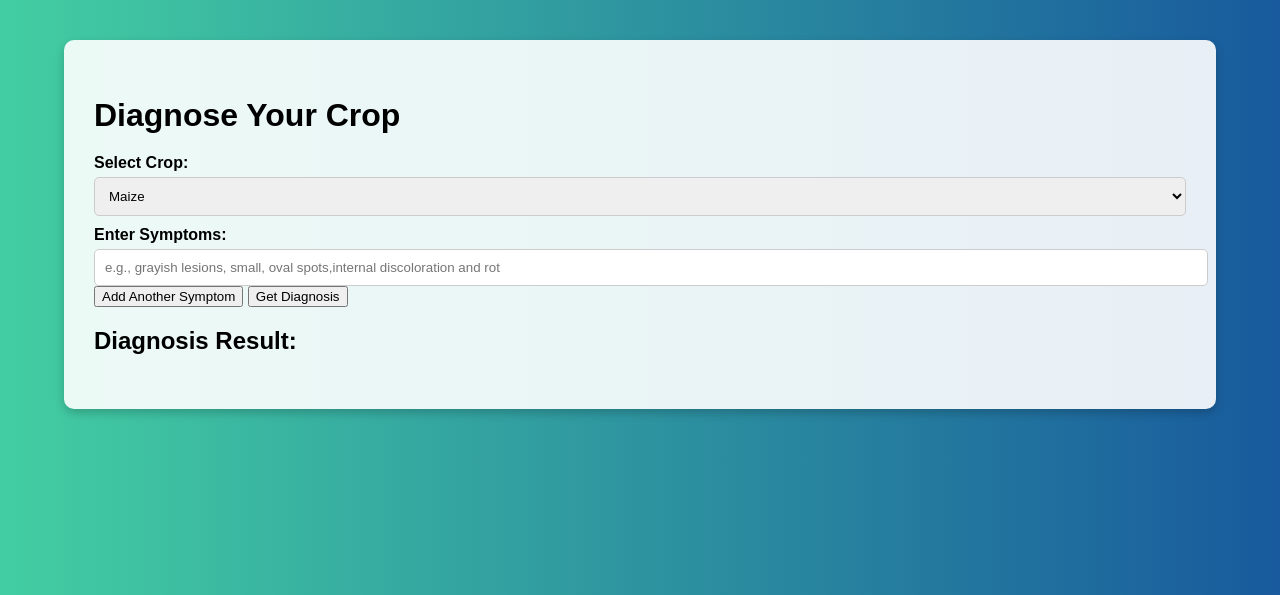
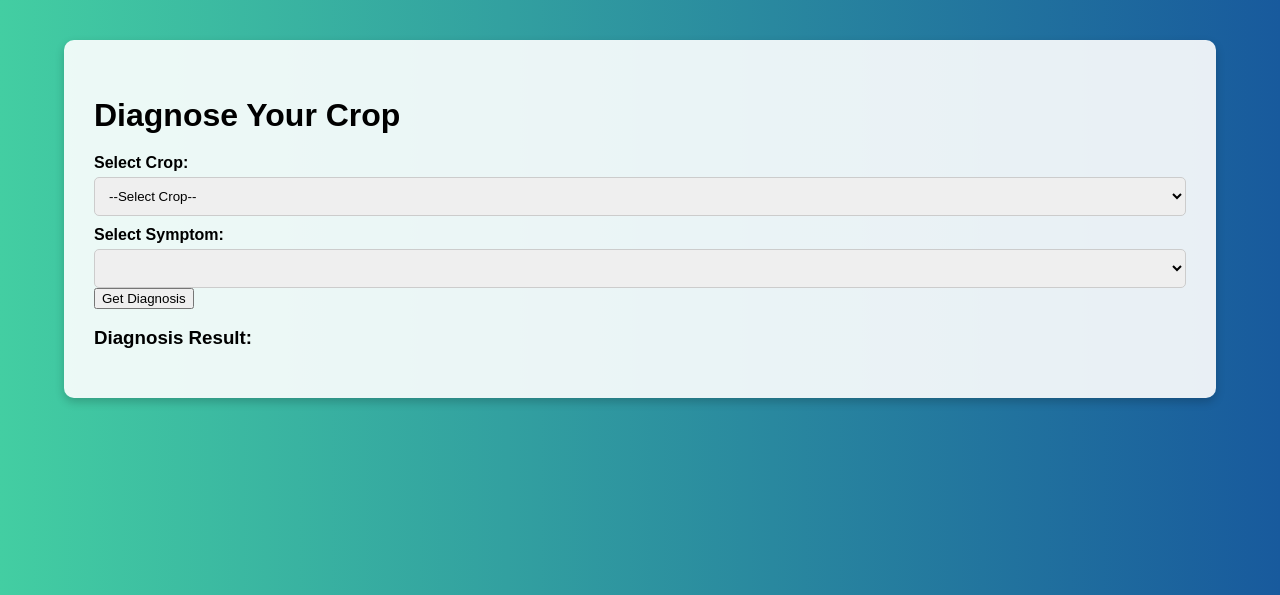
Before and after one commit to henryallison/-AI_Group1_ExpertSystem_Assignment2, a Flask app: page / in a window 1280 px wide. Shown: the part 48-643 px from the top of the page. Run offline with Flask 3, Linux system fonts and the light colour scheme; lists and menus that the app fills with data are empty.

Commit message:
Add files via upload

```diff
--- a/templates/diagnosis.html
+++ b/templates/diagnosis.html
@@ -79,38 +76,24 @@
             border-radius: 10px;
             box-shadow: 0px 4px 10px rgba(0, 0, 0, 0.2);
             margin-top: 20px;
-            text-align: left; /* Align text to the left */
-            opacity: 0; /* Start hidden for animation */
-            animation: fadeIn 3.15s forwards; /* Fade-in animation */
-        }
-
-        @keyframes fadeIn {
-            from {
-                opacity: 0;
-                transform: translateY(-10px);
-            }
-            to {
-                opacity: 1;
-                transform: translateY(0);
-            }
+            text-align: left;
         }
 
         section h2 {
-            font-size: 2rem; /* Increase heading size */
-            margin-bottom: 20px; /* Space below heading */
+            font-size: 2rem;
+            margin-bottom: 20px;
         }
 
         section label {
             display: block;
-            margin-top: 10px; /* Space above labels */
-            font-weight: bold; /* Bold labels */
+            margin-top: 10px;
+            font-weight: bold;
         }
 
-        section input,
         section select {
-            width: 100%; /* Full width */
+            width: 100%;
             padding: 10px;
-            margin-top: 5px; /* Space above input */
+            margin-top: 5px;
             border: 1px solid #ccc;
             border-radius: 5px;
         }
@@ -136,16 +118,11 @@
         }
 
         /* Diagnosis Result */
-        section h3 {
-            margin-top: 20px; /* Space above results heading */
-            font-size: 1.5rem; /* Increase size */
-        }
-
         #result {
-            margin-top: 10px; /* Space above result text */
-            font-size: 1.2rem; /* Increase size */
-            opacity: 0; /* Start hidden for animation */
-            transition: opacity 0.5s ease; /* Smooth transition for result */
+            margin-top: 10px;
+            font-size: 1.2rem;
+            opacity: 0;
+            transition: opacity 0.5s ease;
         }
 
         /* Footer */
@@ -190,16 +148,16 @@
             <h2>Diagnose Your Crop</h2>
             <form id="diagnosisForm">
                 <label for="crop">Select Crop:</label>
-                <select id="crop" name="crop">
+                <select id="crop" name="crop" onchange="updateSymptoms()">
+                    <option value="">--Select Crop--</option>
                     <option value="maize">Maize</option>
                     <option value="coffee">Coffee</option>
                 </select>
 
-                <label for="symptoms">Enter Symptoms:</label>
-                <div id="symptomContainer">
-                    <input type="text" name="symptom" placeholder="e.g., grayish lesions, small, oval spots,internal discoloration and rot">
-                </div>
-                <button type="button" id="addSymptom">Add Another Symptom</button>
+                <label for="symptom">Select Symptom:</label>
+                <select id="symptom" name="symptom">
+                    <option value="">--Select Symptom--</option>
+                </select>
 
                 <button type="submit">Get Diagnosis</button>
             </form>
@@ -214,26 +172,43 @@
     </footer>
 
     <script>
-        // Function to dynamically add symptom input fields
-        document.getElementById('addSymptom').addEventListener('click', function() {
-            const symptomContainer = document.getElementById('symptomContainer');
-            const input = document.createElement('input');
-            input.type = 'text';
-            input.name = 'symptom';
-            input.placeholder = 'e.g., yellowing and wilting, internal discoloration and rot';
-            symptomContainer.appendChild(input);
-        });
+        function updateSymptoms() {
+            var crop = document.getElementById("crop").value;
+            var symptomSelect = document.getElementById("symptom");
+            symptomSelect.innerHTML = "";
+
+            var symptoms = [];
+            if (crop === "maize") {
+                symptoms = ["grayish lesions", "small, oval spots", "internal discoloration and rot"];
+            } else if (crop === "coffee") {
+                symptoms = ["orange rust spots", "dark, sunken lesions", "yellowing and wilting"];
+            }
+
+            symptoms.forEach(function(symptom) {
+                var option = document.createElement("option");
+                option.value = symptom;
+                option.text = symptom;
+                symptomSelect.appendChild(option);
+            });
+        }
+
+        // Ensure symptoms update when crop selection changes
+        document.getElementById("crop").addEventListener("change", updateSymptoms);
+
+        // Run updateSymptoms on page load
+        window.onload = updateSymptoms;
 
         // Form submission
         document.getElementById("diagnosisForm").addEventListener("submit", function(event) {
             event.preventDefault();
 
             let crop = document.getElementById("crop").value;
-            let symptoms = Array.from(document.querySelectorAll('input[name="symptom"]')).map(input => input.value.trim()).filter(symptom => symptom !== "");
+            let selectedOptions = document.getElementById("symptom").selectedOptions;
+            let symptoms = Array.from(selectedOptions).map(option => option.value);
 
             // Use a conditional to set the fetch URL based on the environment
             const fetchUrl = window.location.hostname === "localhost" ?
-                "http://127.0.0.1:4000/diagnose" :
+                "http://127.0.0.1:5000/diagnose" :
                 "/diagnose"; // Adjust the path as needed for production
 
             fetch(fetchUrl, {
```
Also changed, not shown: other parts of templates/diagnosis.html (+7 -30 lines), templates/favicon.ico (added).
